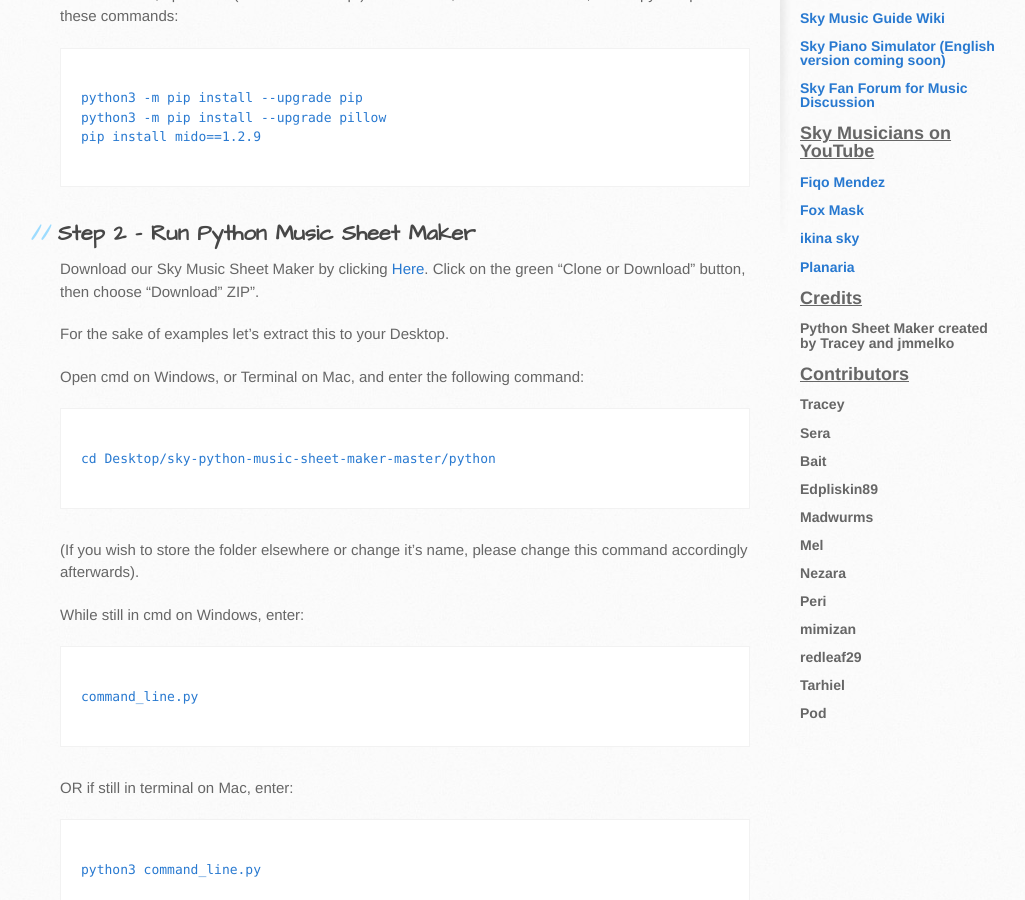
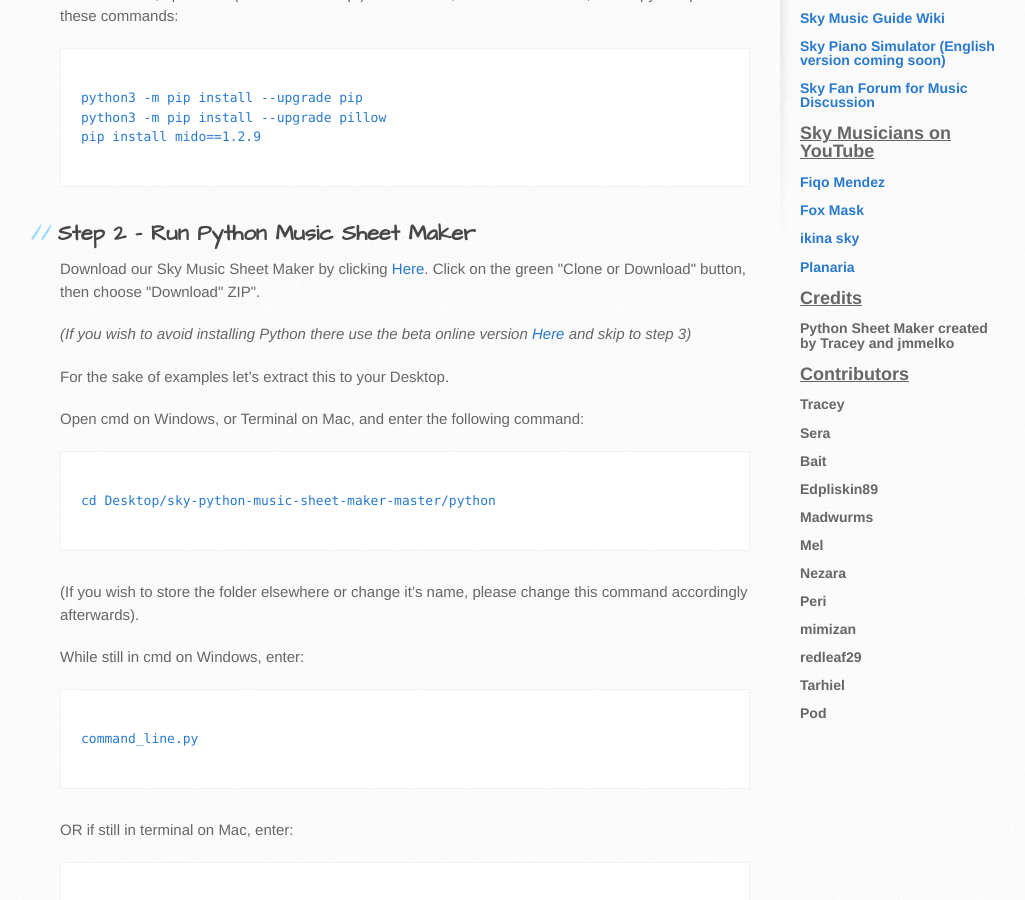
Before and after one commit to sky-music/sky-music.github.io, a Jekyll site: the page built from make-your-own-sheet.md, in a window 1280 px wide and 900 px high, scrolled down 519 px. Shown: the whole window, without its empty margins (110-1135 px from the left). Built offline with Jekyll 4.4.1, drawn with Linux system fonts in a browser that asks for light colours.

Commit message:
Update make-your-own-sheet.md

```diff
--- a/make-your-own-sheet.md
+++ b/make-your-own-sheet.md
@@ -20,7 +20,8 @@ pip install mido==1.2.9
 </pre>
 
 <h2>Step 2 - Run Python Music Sheet Maker</h2>
-Download our Sky Music Sheet Maker by clicking <a href="https://github.com/sky-music/sky-python-music-sheet-maker" target="_blank">Here</a>. Click on the green "Clone or Download" button, then choose "Download" ZIP".
+<p>Download our Sky Music Sheet Maker by clicking <a href="https://github.com/sky-music/sky-python-music-sheet-maker" target="_blank">Here</a>. Click on the green "Clone or Download" button, then choose "Download" ZIP".</p>
+<i>(If you wish to avoid installing Python there use the beta online version <a href="https://jmmelko.pythonanywhere.com/" target="_blank">Here</a> and skip to step 3)</i>
 
 For the sake of examples let's extract this to your Desktop.
 
```
